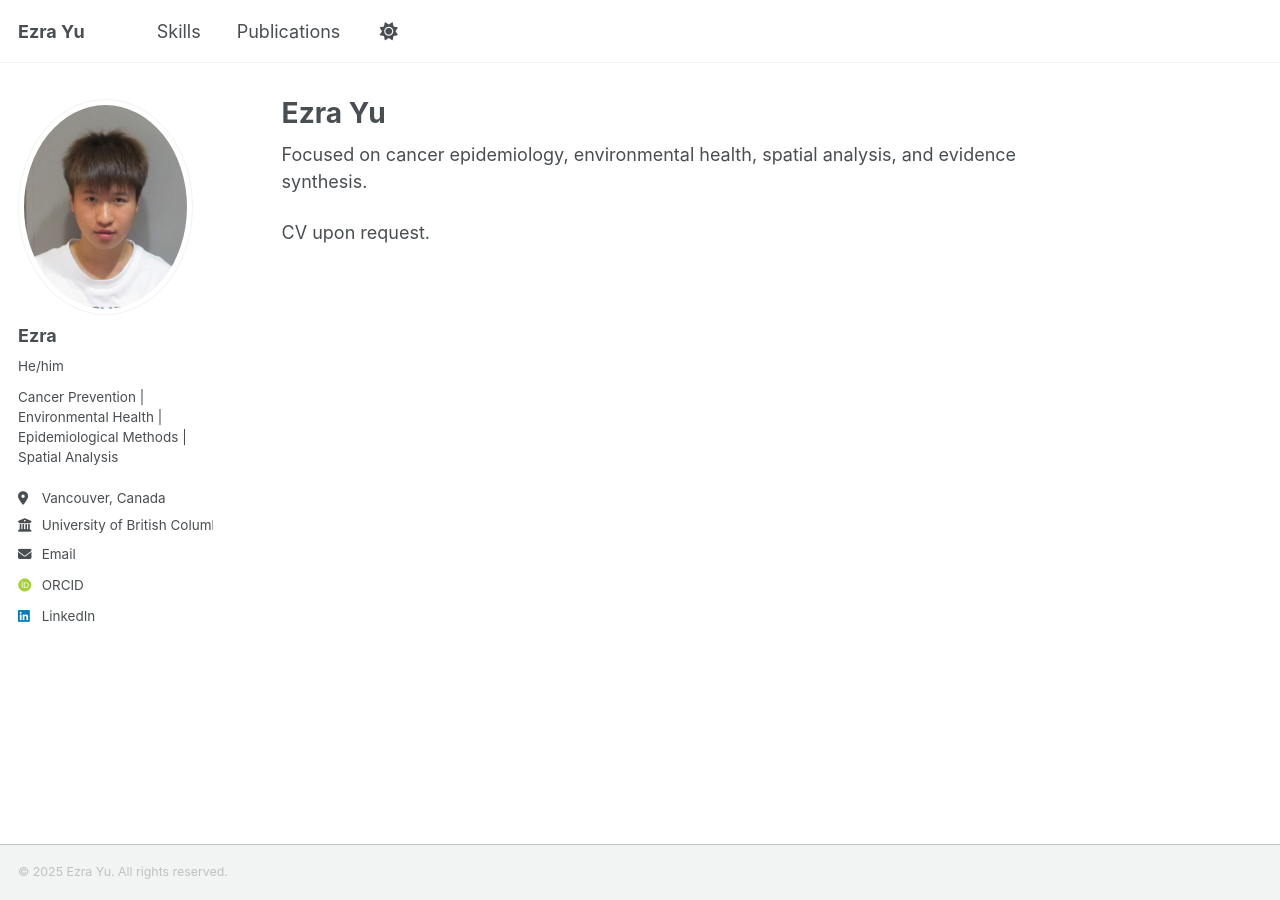
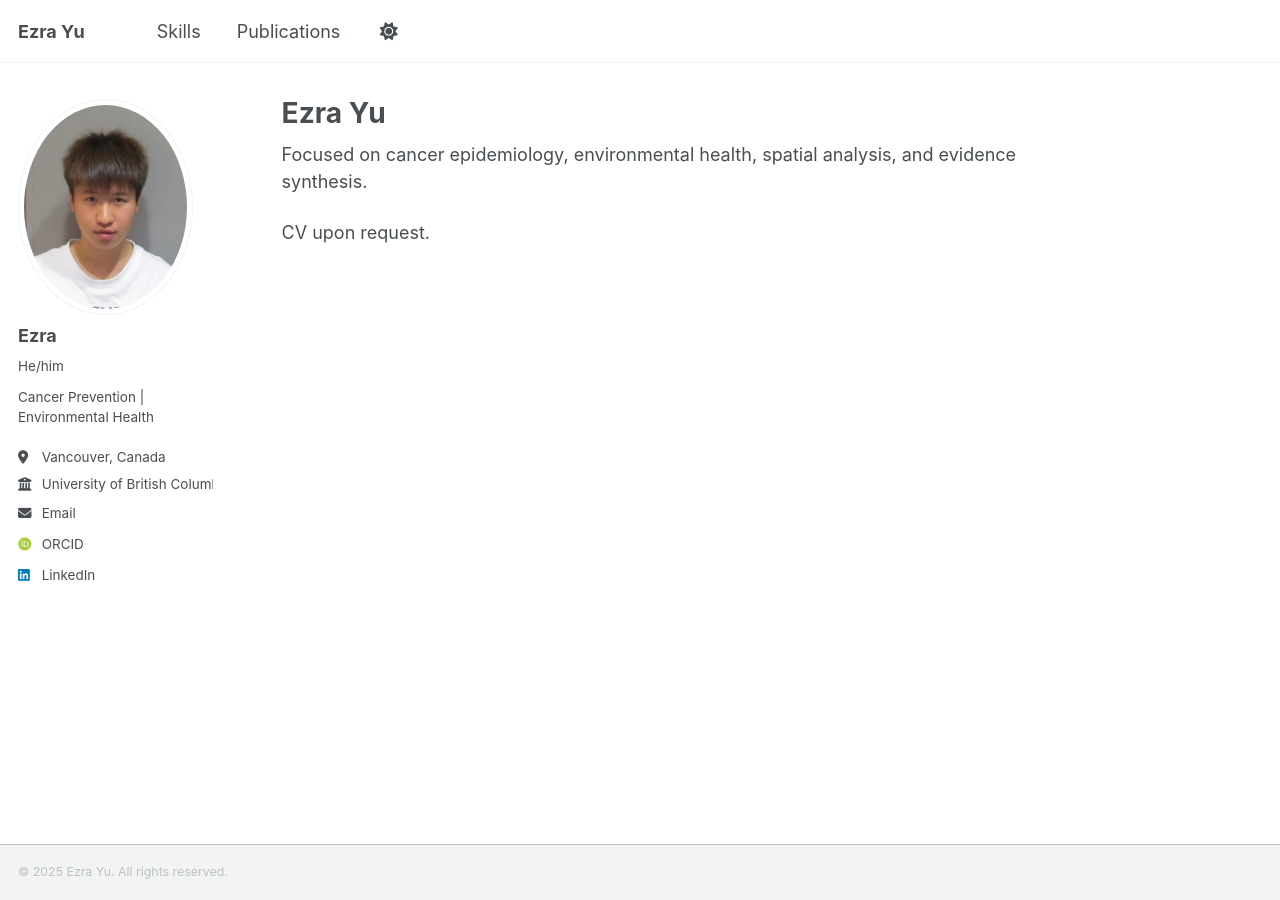
Before and after one commit to ezraxyu/ezraxyu.github.io, a Jekyll site: the page built from index.md, in a window 1280 px wide. Built offline with Jekyll 4.4.1, drawn with Linux system fonts in a browser that asks for light colours; some web fonts are replaced; a script that is not in the unit is left out.

Commit message:
Update _config.yml

```diff
--- a/_config.yml
+++ b/_config.yml
@@ -25,7 +25,7 @@ author:
   avatar           : "profile.jpg"
   name             : "Ezra"
   pronouns         : "He/him"
-  bio              : "Cancer Prevention | Environmental Health | Epidemiological Methods | Spatial Analysis "
+  bio              : "Cancer Prevention | Environmental Health "
   location         : "Vancouver, Canada"
   employer         : "University of British Columbia"
   # uri              : "https://ezraxyu.github.io"
```
